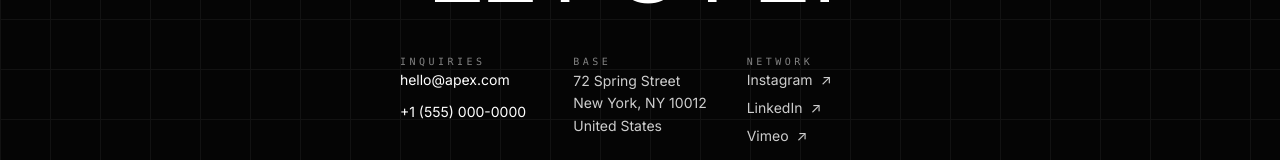
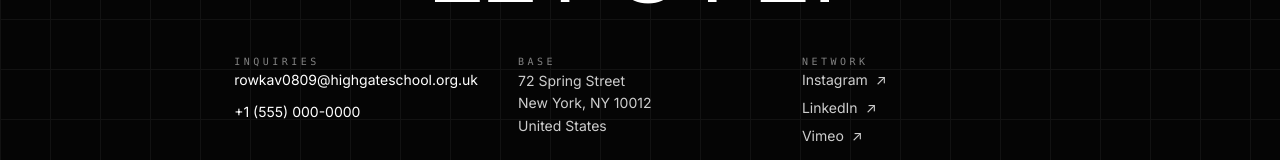
Before and after one commit to rowkav09/apex_imaging, a Next.js app: page / in a window 1280 px wide. Shown: the part 5701-5861 px from the top of the page. Built offline with nearby package versions, Linux system fonts and the light colour scheme.

Commit message:
Update email and account information to rowkav09
Co-authored-by: rowkav09 <230578460+rowkav09@users.noreply.github.com>

```diff
--- a/app/page.tsx
+++ b/app/page.tsx
@@ -364,7 +364,7 @@ export default function Home() {
                       <div className="mt-10 flex flex-col gap-12 text-left text-sm text-white/80 md:grid md:grid-cols-3 md:gap-10">
                         <div className="space-y-3">
                           <span className="font-mono text-[10px] uppercase tracking-[0.35em] text-white/50">Inquiries</span>
-                          <a href="mailto:hello@apex.com" className="block text-white hover:text-white/70">hello@apex.com</a>
+                          <a href="mailto:rowkav0809@highgateschool.org.uk" className="block text-white hover:text-white/70">rowkav0809@highgateschool.org.uk</a>
                           <a href="tel:+15550000000" className="block text-white hover:text-white/70">+1 (555) 000-0000</a>
                         </div>
                         <div className="space-y-3">
@@ -378,13 +378,13 @@ export default function Home() {
                         <div className="space-y-3">
                           <span className="font-mono text-[10px] uppercase tracking-[0.35em] text-white/50">Network</span>
                           <div className="flex flex-col gap-2">
-                            <a href="#" className="flex items-center gap-2 hover:text-white">
+                            <a href="https://instagram.com/rowkav09" className="flex items-center gap-2 hover:text-white">
                               Instagram <span>↗</span>
                             </a>
-                            <a href="#" className="flex items-center gap-2 hover:text-white">
+                            <a href="https://linkedin.com/in/rowkav09" className="flex items-center gap-2 hover:text-white">
                               LinkedIn <span>↗</span>
                             </a>
-                            <a href="#" className="flex items-center gap-2 hover:text-white">
+                            <a href="https://vimeo.com/rowkav09" className="flex items-center gap-2 hover:text-white">
                               Vimeo <span>↗</span>
                             </a>
                           </div>
```
